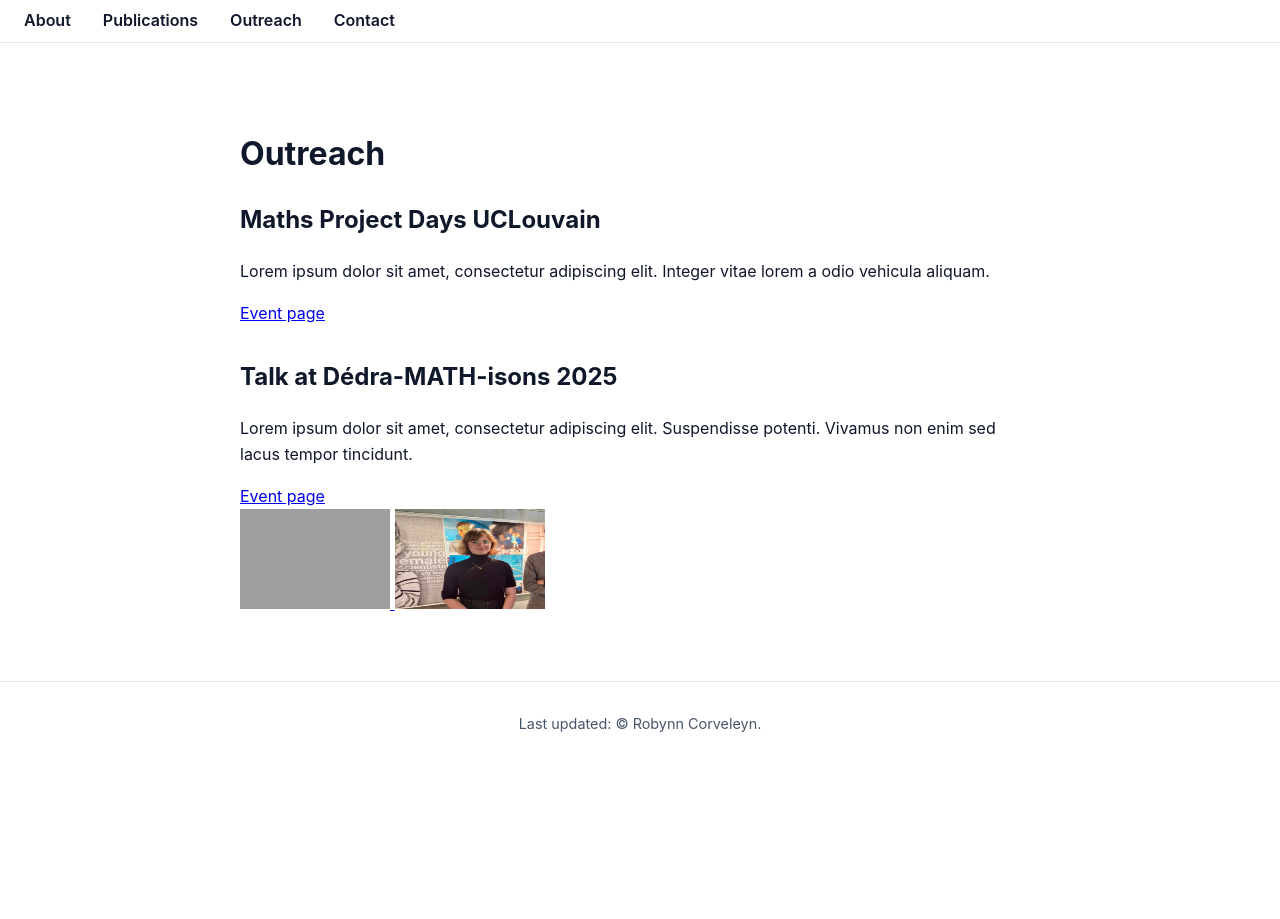
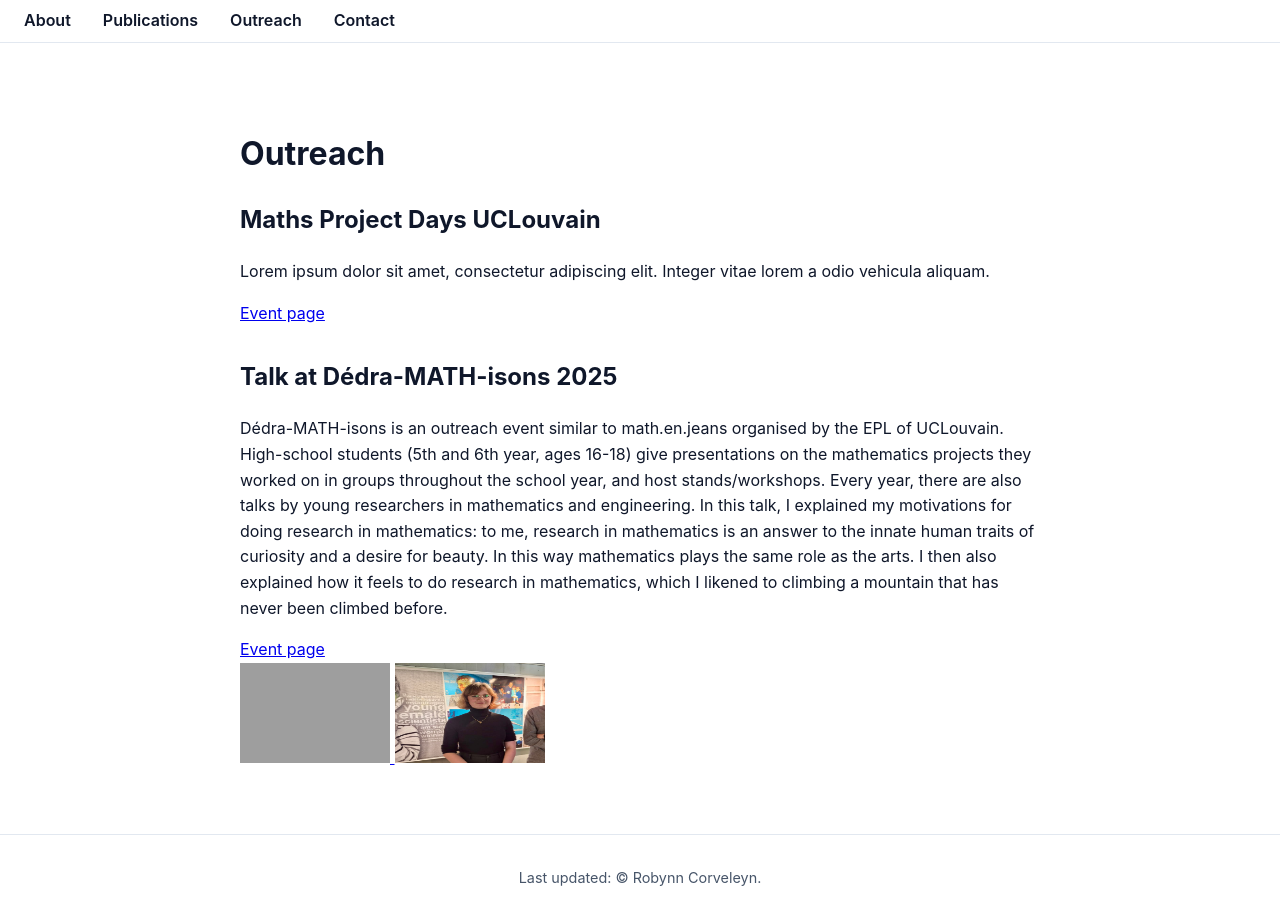
Before and after one commit to robynn-corveleyn/robynn-corveleyn.github.io, a Jekyll site: the page built from outreach/index.md, in a window 1280 px wide. Built offline with Jekyll 4.4.1, drawn with Linux system fonts in a browser that asks for light colours; grey boxes are pictures that could not be loaded.

Commit message:
Update index.md

```diff
--- a/outreach/index.md
+++ b/outreach/index.md
@@ -13,7 +13,7 @@ title: Outreach
 
     <section>
       <h2>Talk at Dédra-MATH-isons 2025</h2>
-      <p>Lorem ipsum dolor sit amet, consectetur adipiscing elit. Suspendisse potenti. Vivamus non enim sed lacus tempor tincidunt.</p>
+      <p>Dédra-MATH-isons is an outreach event similar to math.en.jeans organised by the EPL of UCLouvain. High-school students (5th and 6th year, ages 16-18) give presentations on the mathematics projects they worked on in groups throughout the school year, and host stands/workshops. Every year, there are also talks by young researchers in mathematics and engineering. In this talk, I explained my motivations for doing research in mathematics: to me, research in mathematics is an answer to the innate human traits of curiosity and a desire for beauty. In this way mathematics plays the same role as the arts. I then also explained how it feels to do research in mathematics, which I likened to climbing a mountain that has never been climbed before. </p>
       <a href="https://www.uclouvain.be/fr/facultes/epl/dedra-math-isons" target="_blank" rel="noopener">Event page</a>
 
 
```
